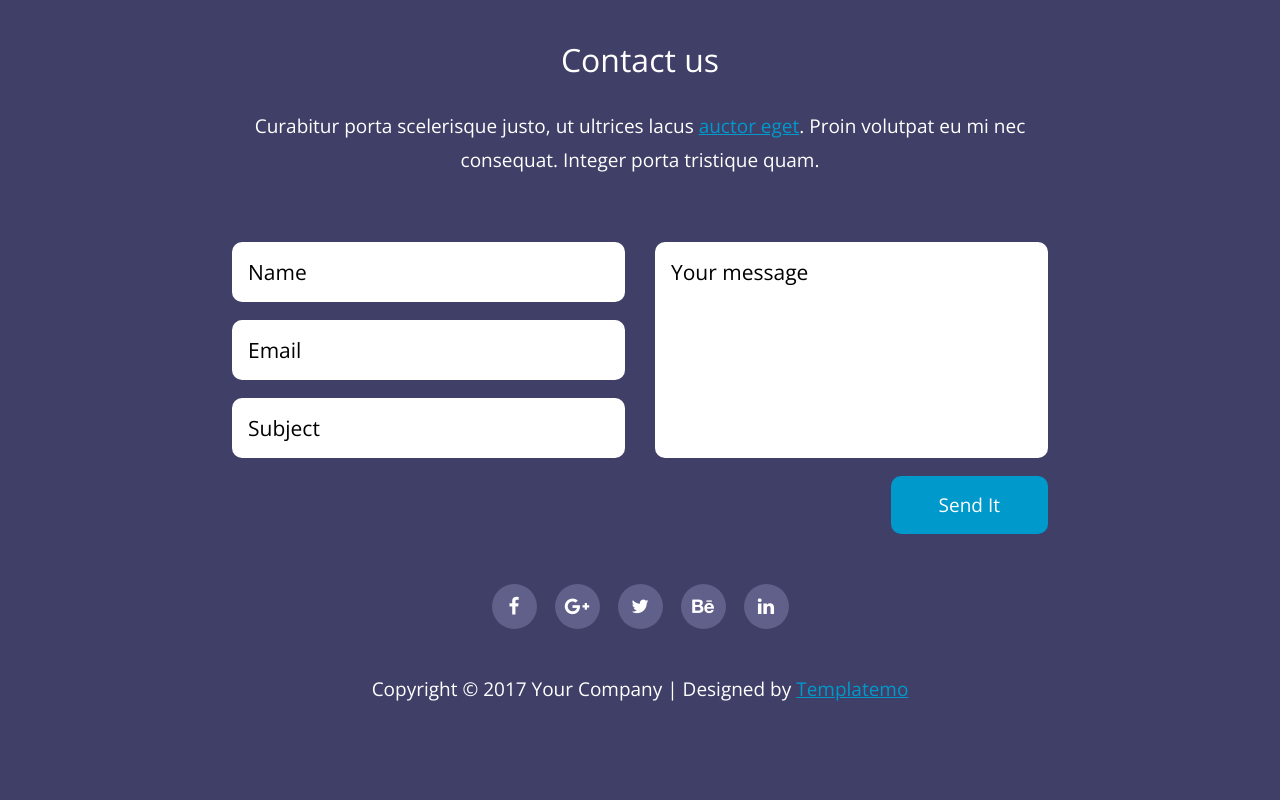
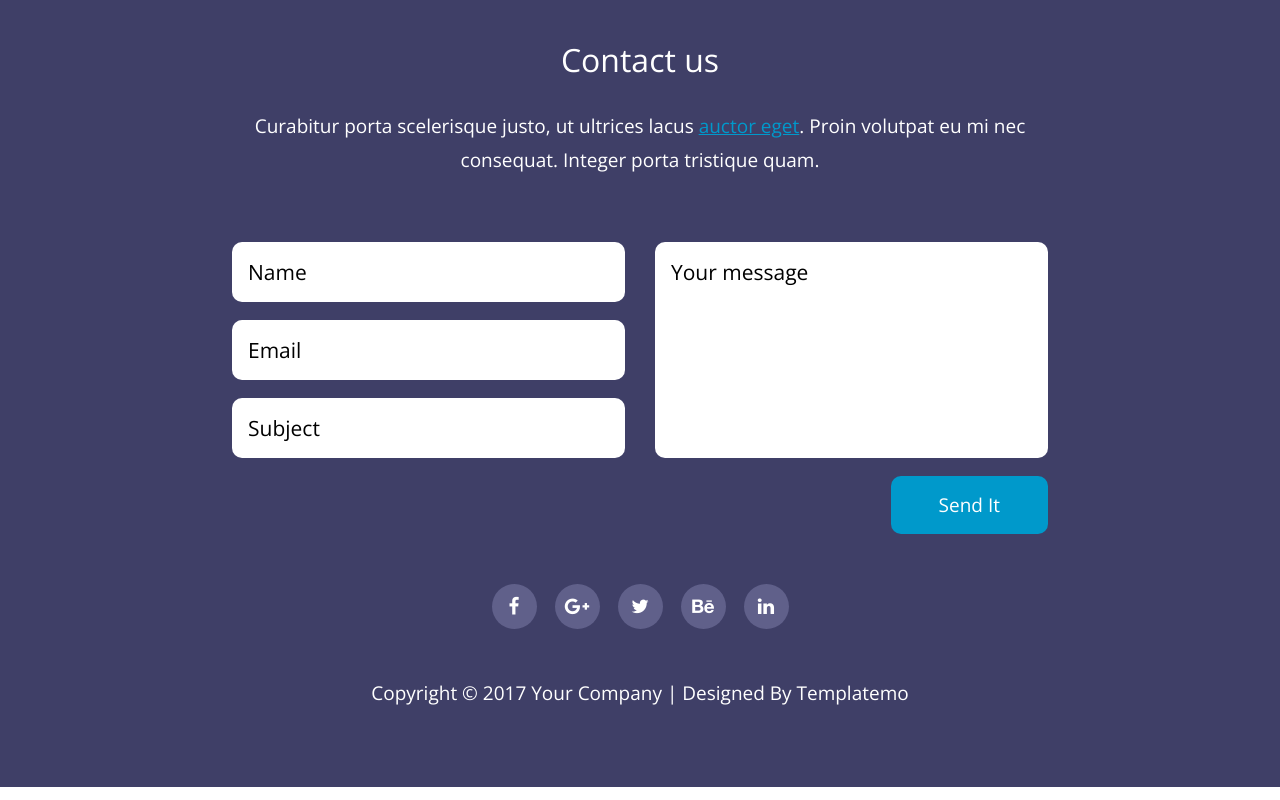
Before and after one commit to alanreidt/strategy, a plain HTML site: page index.html in a window 1280 px wide. Shown: the part 3998-4798 px from the top of the page. Drawn offline with nearby package versions, Linux system fonts and the light colour scheme.

Commit message:
edit the copyright styles and markup

```diff
--- a/css/styles.css
+++ b/css/styles.css
@@ -105,6 +105,28 @@ textarea:focus {
 
 .page__link:hover {
 	text-decoration: none;
+}
+
+/* COPYRIGHT */
+
+.copyright {
+	font-size: var(--base-font-size);
+	font-weight: 300;
+	line-height: 1.5;
+	text-transform: capitalize;
+}
+
+.copyright__link {
+	color: inherit;
+	text-decoration: none;
+
+	-webkit-transition: color 0.3s ease;
+			  transition: color 0.3s ease;
+}
+
+.copyright__link:hover,
+.copyright__link:focus {
+	color: #8787d0;
 }
 
 /* GRID */
@@ -692,3 +714,8 @@ a.button {
 .footer__socials {
 	margin-bottom: 50px;
 }
+
+.footer__copyright {
+	margin-top: 0;
+	margin-bottom: 0;
+}
--- a/index.html
+++ b/index.html
@@ -248,8 +248,9 @@
 			<li class="socials__item"><a href="#" class="socials__link" target="_blank" title="behance" aria-label="behance"><i class="icon  icon-behance" aria-hidden="true"></i></a></li>
 			<li class="socials__item"><a href="#" class="socials__link" target="_blank" title="linkedin" aria-label="linkedin"><i class="icon  icon-linkedin" aria-hidden="true"></i></a></li>
 		</ul>
-		<p class="copyright">
-			Copyright © 2017 Your Company | Designed by <a href="#" class="page__link">Templatemo</a>
+
+		<p class="copyright  footer__copyright">
+			Copyright © 2017 Your Company | Designed by <a href="#" class="copyright__link">Templatemo</a>
 		</p>
 	</footer>
 </body>
```
